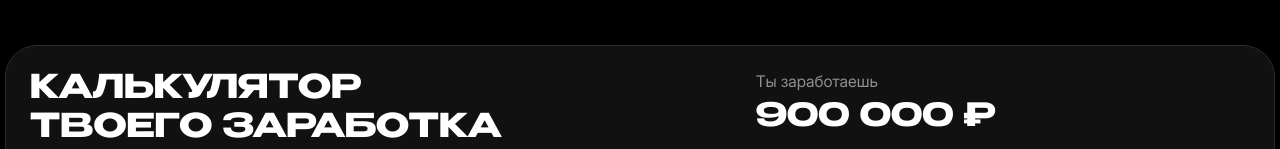
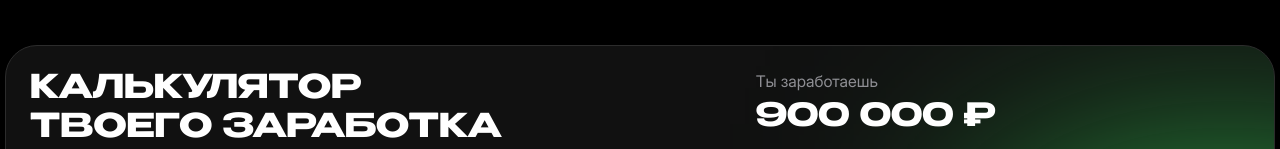
Before and after one commit to Jack999123580/oswaldo-test, a React (Vite) app: page / in a window 1280 px wide. Shown: the part 803-952 px from the top of the page. Built offline with nearby package versions, Linux system fonts and the light colour scheme.

Commit message:
add gradient

```diff
--- a/src/sections/Calculator/Calculator.module.less
+++ b/src/sections/Calculator/Calculator.module.less
@@ -1,7 +1,9 @@
 @import '@styles/variables/_colors.less';
 @import '@styles/variables/_fonts.less';
+@import '@styles/variables/_sizes.less';
 
 .card {
+    position: relative;
     overflow: hidden;
     padding: 24px;
     background-color: #111;
@@ -29,9 +31,38 @@
 }
 
 .result {
+    position: relative;
     display: flex;
     flex-direction: column;
     gap: 8px;
+    height: 100%;
+    min-height: 180px;
+}
+
+.glow {
+    position: absolute;
+    z-index: 0;
+    top: 8px;
+    right: 0;
+    width: 182px;
+    height: 182px;
+    background-color: @branding-color;
+    filter: blur(80px);
+    pointer-events: none;
+
+    @media (min-width: @desktop-min) {
+        top: 140px;
+        right: -191px;
+        width: 425px;
+        height: 425px;
+        filter: blur(130px);
+    }
+}
+
+.resultLabel,
+.resultValue {
+    position: relative;
+    z-index: 1;
 }
 
 .resultLabel {
--- a/src/sections/Calculator/Calculator.tsx
+++ b/src/sections/Calculator/Calculator.tsx
@@ -57,6 +57,7 @@ export const Calculator = () => {
 
                     <div className="col-12 col-lg-5">
                         <div className={styles.result}>
+                            <span className={styles.glow} />
                             <p className={`${styles.resultLabel} mb-0`}>Ты заработаешь</p>
                             <p className={`${styles.resultValue} fs-2 fs-lg-1 mb-0`}>900 000 ₽</p>
                         </div>
```
Also changed, not shown: 1 other file (tests, documents, lock files or other folders).
